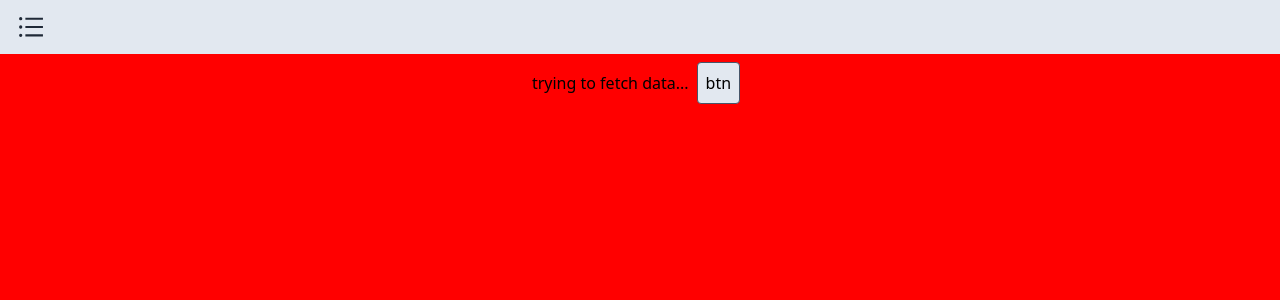
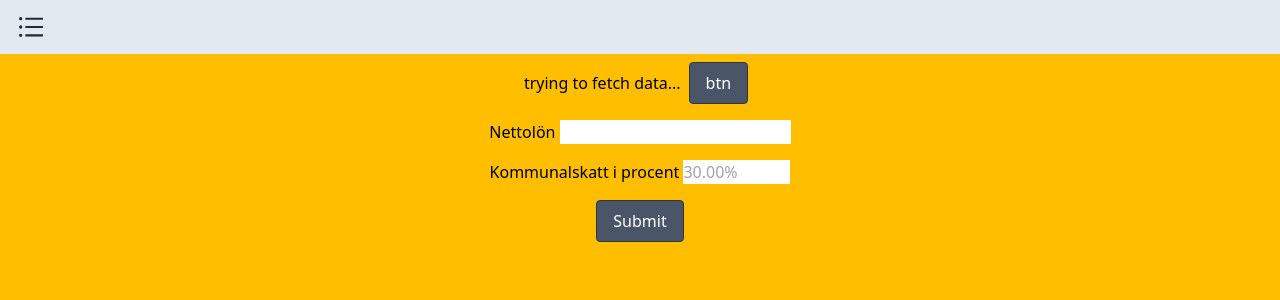
Before and after one commit to brownbeardeveloper/hack-sweden, a React (Create React App) app: page /#/ in a window 1280 px wide. Shown: the top 300 px of the page. Built offline with nearby package versions, Linux system fonts and the light colour scheme; no server answers.

Commit message:
FormComponent created

```diff
--- a/src/App.jsx
+++ b/src/App.jsx
@@ -1,11 +1,13 @@
 import Navbar from './components/navbar.jsx'
 import ExampleComponent from './components/example.jsx'
+import FormComponent from './components/form.jsx';
 
 export default function App() {
   return (
     <div className="App">
       <Navbar />
       <ExampleComponent />
+      <FormComponent />
     </div>
   );
 }
--- a/src/components/example.jsx
+++ b/src/components/example.jsx
@@ -17,7 +17,7 @@ export default function ExampleComponent() {
   return (
     <div className='flex flex-row justify-center items-center'>
       <p>trying to fetch data...</p>
-      <button className='m-2 p-2 bg-slate-200 border border-slate-600 pointer rounded'
+      <button className='button'
       onClick={() => setData(!data)} >
         btn
         </button>
--- /dev/null
+++ b/src/components/form.jsx
@@ -0,0 +1,45 @@
+import React, { useState } from 'react';
+
+export default function FormComponent() {
+    const [netSalary, setNetSalary] = useState('');
+    const [percentageTax, setPercentageTax] = useState('');
+
+    function handleSubmit(e) {
+        e.preventDefault();
+        console.log("Nettolön:", netSalary);
+        console.log("Kommunalskatt i procent:", percentageTax);
+    }
+
+    return (
+        <div className='flex flex-row justify-center items-center'>
+            <form onSubmit={handleSubmit} className='flex flex-col justify-center items-center'>
+                <div className='m-2'>
+                    <label htmlFor="netSalaryInput">Nettolön </label>
+                    <input
+                        type="number"
+                        id="netSalaryInput"
+                        min="0"
+                        value={netSalary}
+                        onChange={(e) => setNetSalary(e.target.value)}
+                    />
+
+                </div>
+                <div className='m-2'>
+                    <label htmlFor="percentageTaxInput">Kommunalskatt i procent </label>
+                    <input
+                        type="number"
+                        id="percentageTaxInput"
+                        min="28"
+                        max="36"
+                        step="0.01"
+                        placeholder="30.00%"
+                        value={percentageTax}
+                        onChange={(e) => setPercentageTax(e.target.value)}
+                    />
+
+                </div>
+                <button type="submit" className='button'>Submit</button>
+            </form>
+        </div>
+    );
+}
--- a/src/functions/getData.js
+++ b/src/functions/getData.js
@@ -1,6 +1,7 @@
 export default async function getData(url = "") {
+
     const response = await fetch(url, {
-      method: "GET",
+      method: "GET", // *GET, POST, PUT, DELETE, etc.
       mode: "no-cors", // no-cors, *cors, same-origin
       cache: "no-cache", // *default, no-cache, reload, force-cache, only-if-cached
       credentials: "same-origin", // include, *same-origin, omit
--- a/src/styles/App.css
+++ b/src/styles/App.css
@@ -6,3 +6,24 @@ body {
     margin: 0;
     padding: 0;
 }
+
+.button {
+    margin: 0.5rem;
+    padding: 0.5rem 1rem;
+    background-color: #4A5568;
+    border: 1px solid #2D3748;
+    border-radius: 0.25rem;
+    color: #FFF;
+    cursor: pointer;
+    transition: background-color 0.3s, border-color 0.3s, color 0.3s;
+  }
+
+  .button:hover {
+    background-color: #2D3748;
+    border-color: #1A202C;
+  }
+
+  .button:focus {
+    outline: none;
+    box-shadow: 0 0 0 2px #4299E1;
+  }
--- a/src/styles/variables.css
+++ b/src/styles/variables.css
@@ -1,3 +1,3 @@
 :root {
-    --bg-color: #ff0000; /* Default background color */
+    --bg-color: #ffbf00; /* Default background color */
   }
```
